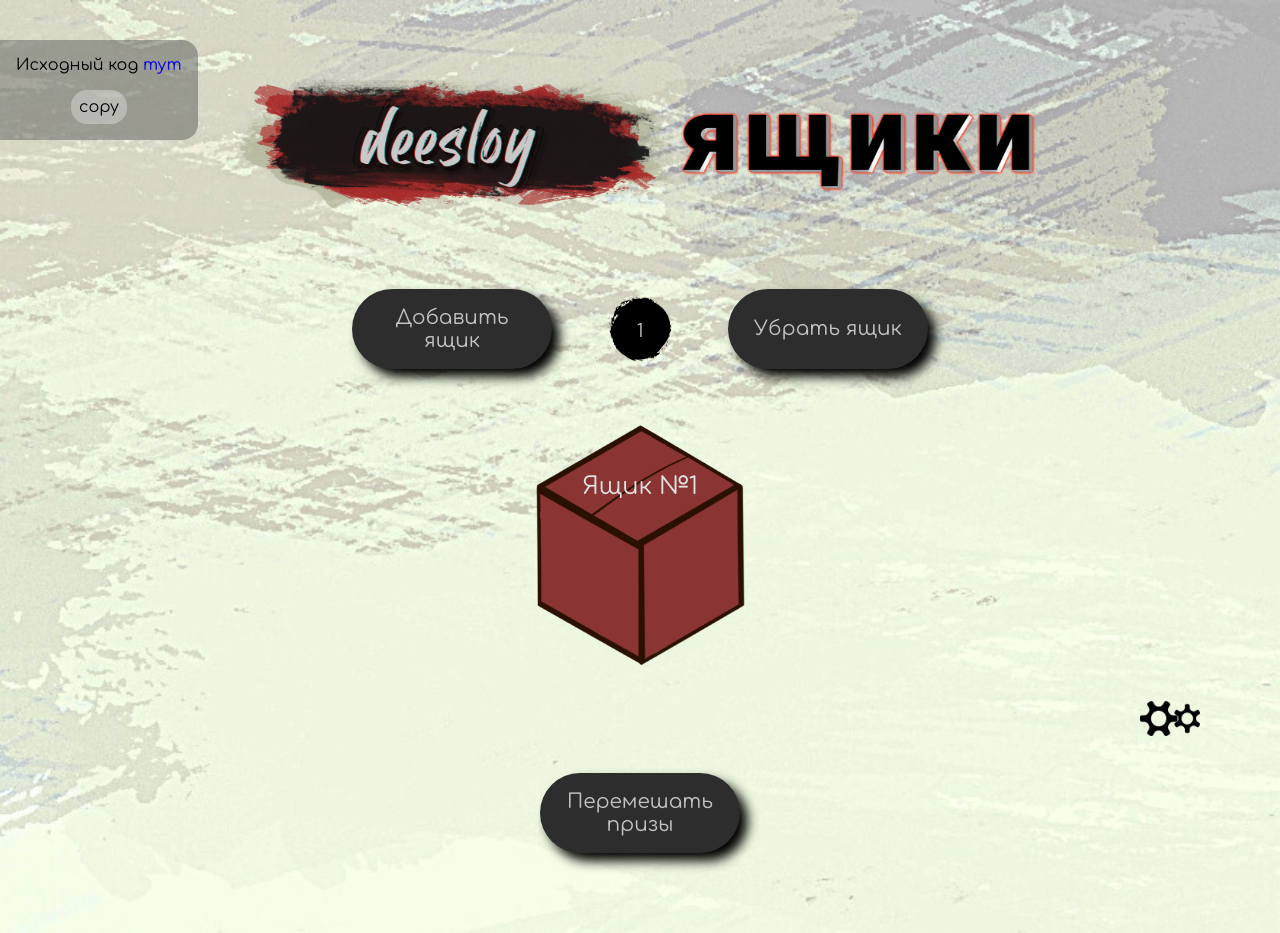
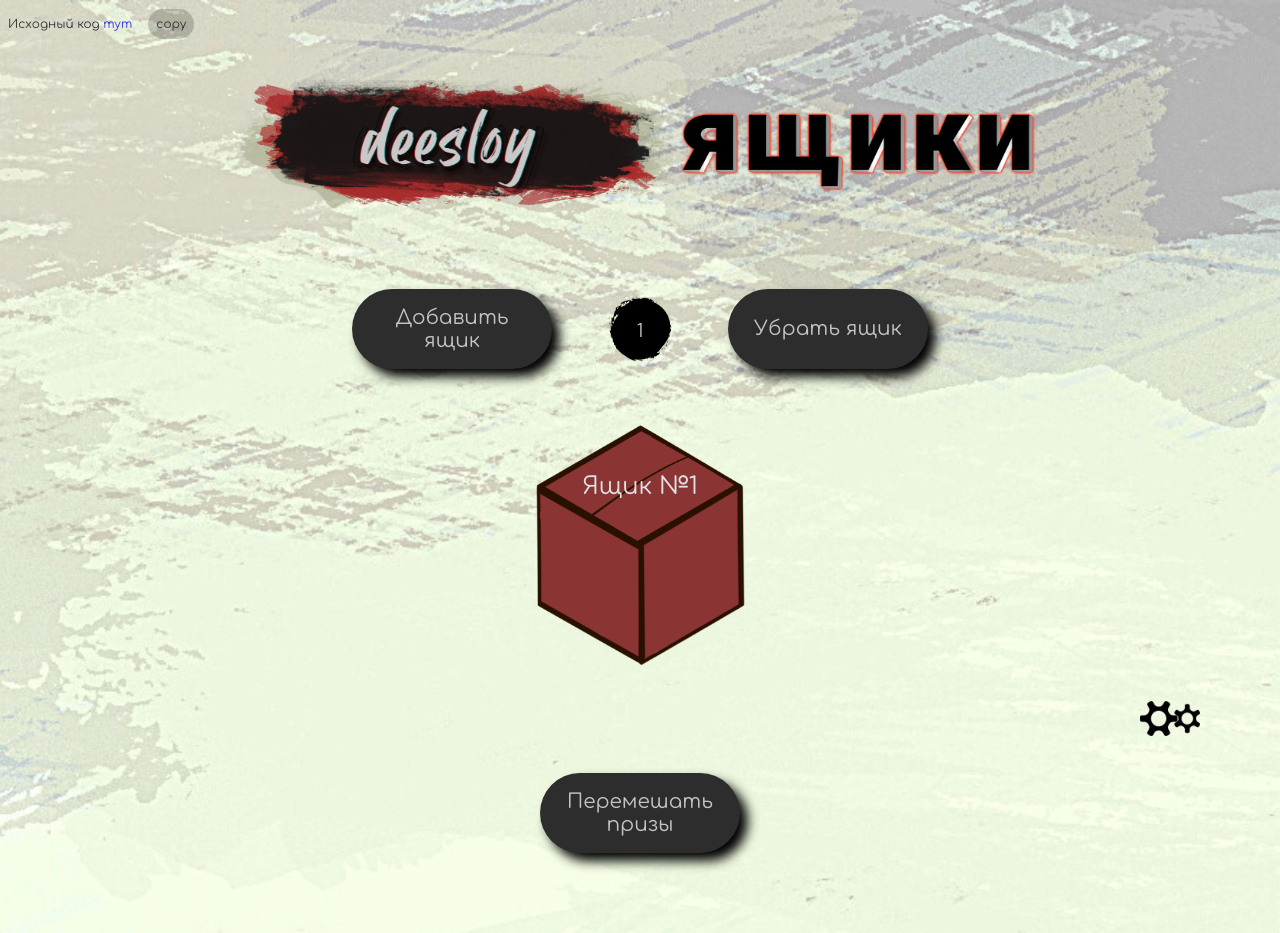
Before and after one commit to S3N1OR/black-box, a plain HTML site: page index.html in a window 1280 px wide. Drawn offline with Linux system fonts and the light colour scheme.

Commit message:
Add files via upload

```diff
--- a/main.css
+++ b/main.css
@@ -14,21 +14,23 @@ body{
     padding: 10vmin;
 }
 .source{
-    position: fixed;
-    left: 0;
-    top: 5vmin;
-    padding: 2vmin;
-    background-color: rgba(92, 92, 92, .5);
-    border-bottom-right-radius: 2vmin;
-    border-top-right-radius: 2vmin;
+    position: absolute;
+    top: -2vmin;
+    left: 1vmin;
+    font-size: 1.5vmin;
+    display: flex;
+    width: 30vmin;
+    height: 10vmin;
+    align-items: center;
+    line-height: 1;
+    opacity: 0.75;
 }
 .copy{
-    background-color: #ffffff51;
+    background-color: #2e2e2e51;
     padding: 1vmin;
     border-radius: 2vmin;
     display: block;
-    margin: 0 auto;
-    margin-top: 2vmin;
+    margin-left: 2vmin;
 }
 .logo{
     display: block;
```
Also changed, not shown: index.html (+0 -1 lines).
